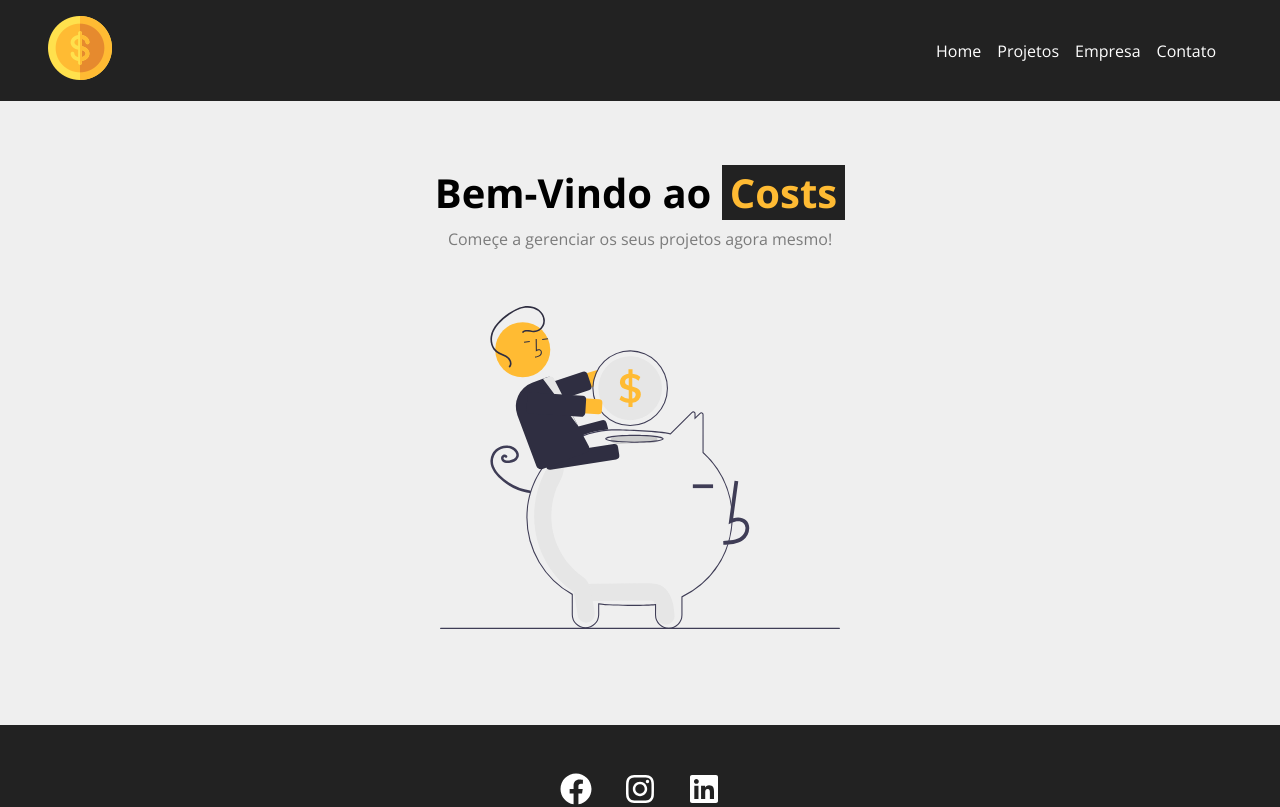
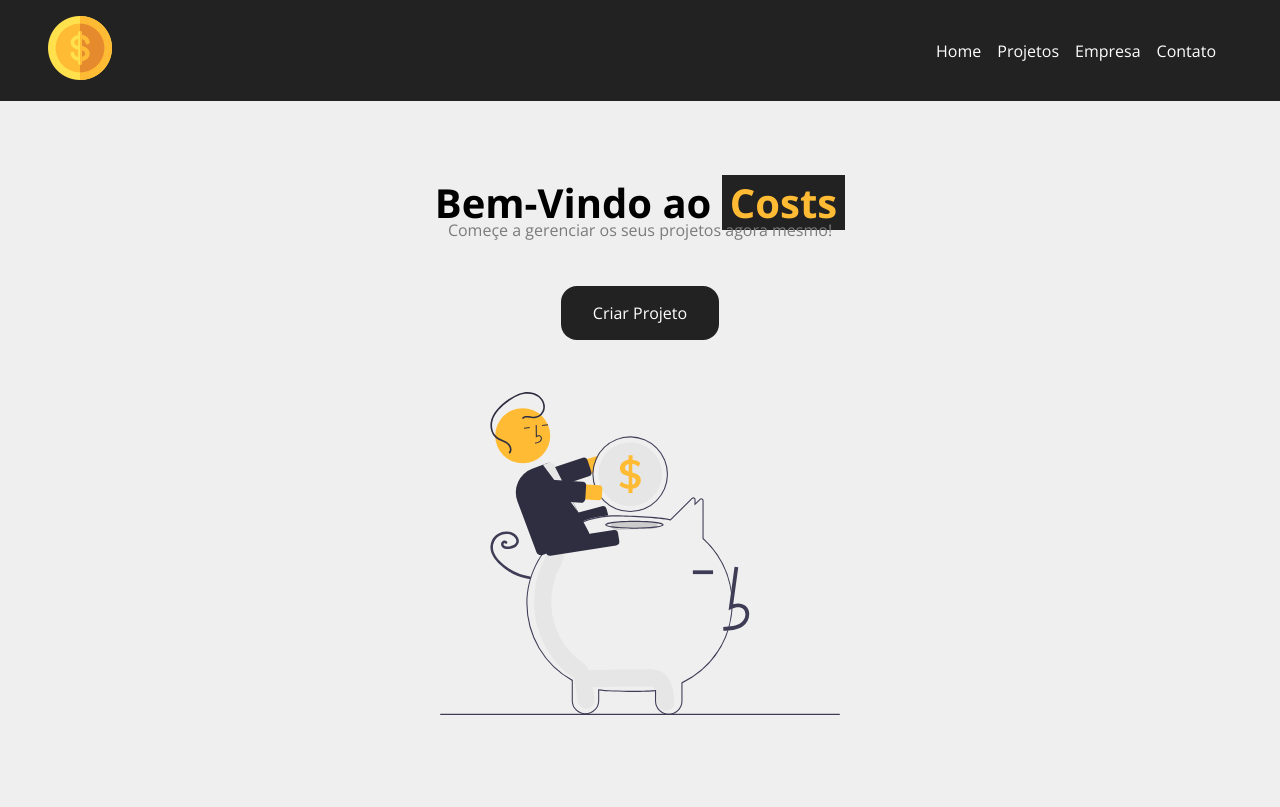
Before and after one commit to RafaelHDSV/Costs, a React (Create React App) app: page / in a window 1280 px wide. Shown: the top 807 px of the page. Built offline with nearby package versions, Linux system fonts and the light colour scheme; the HTML template or start-up script is replaced by a standard one.

Commit message:
Updating home page

```diff
--- a/src/components/layout/Container.module.css
+++ b/src/components/layout/Container.module.css
@@ -7,7 +7,7 @@
 }
 
 .min-height {
-    min-height: 75vh;
+    min-height: 90vh;
 }
 
 .start {
--- a/src/components/layout/LinkButton.module.css
+++ b/src/components/layout/LinkButton.module.css
@@ -0,0 +1,13 @@
+.btn {
+    text-decoration: none;
+    background-color: #222;
+    color: #fff;
+    padding: 1rem 2rem;
+    border-radius: 1rem;
+    cursor: pointer;
+    transition: .5s all ease;
+}
+
+.btn:hover {
+    color: #ffbb33;
+}
--- a/src/components/pages/Home.js
+++ b/src/components/pages/Home.js
@@ -9,7 +9,7 @@ const Home = () => {
         <section className={styles.home_container}>
             <h1>Bem-Vindo ao <span>Costs</span></h1>
             <p>Começe a gerenciar os seus projetos agora mesmo!</p>
-            <LinkButton></LinkButton>
+            <LinkButton to='/newproject' text='Criar Projeto'></LinkButton >
             <img src={savings} alt="savings.svg'" />
         </section>
     )
--- a/src/components/pages/Home.module.css
+++ b/src/components/pages/Home.module.css
@@ -1,7 +1,7 @@
 .home_container {
     display: flex;
     flex-direction: column;
-    justify-content: center;
+    justify-content: space-around;
     align-items: center;
     padding: 4rem;
     width: 100%;
@@ -9,7 +9,7 @@
 
 .home_container h1 {
     font-size: 2.5rem;
-    margin-bottom: .5rem;
+    margin-bottom: -2rem;
 }
 
 .home_container h1 span {
```
